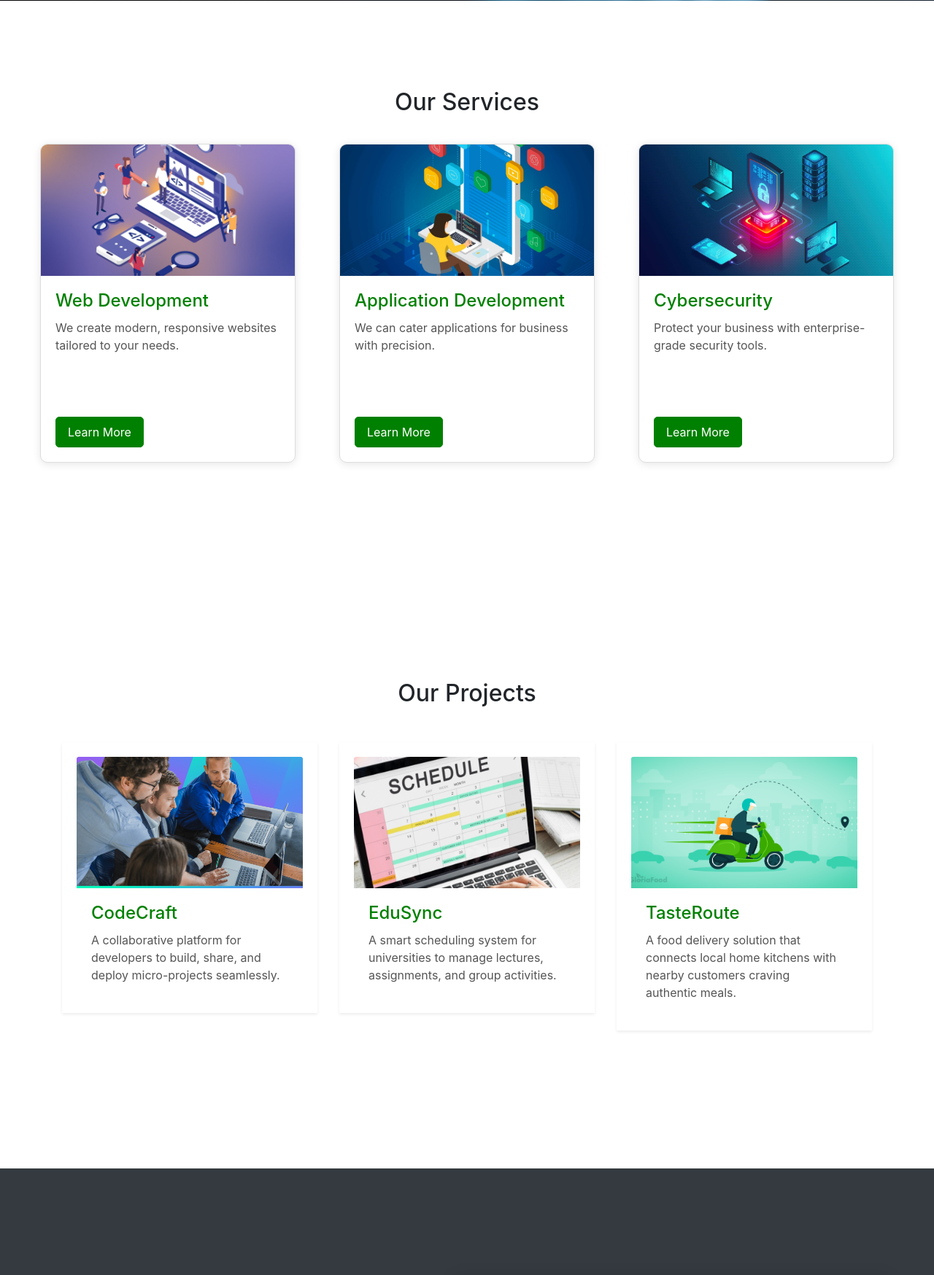
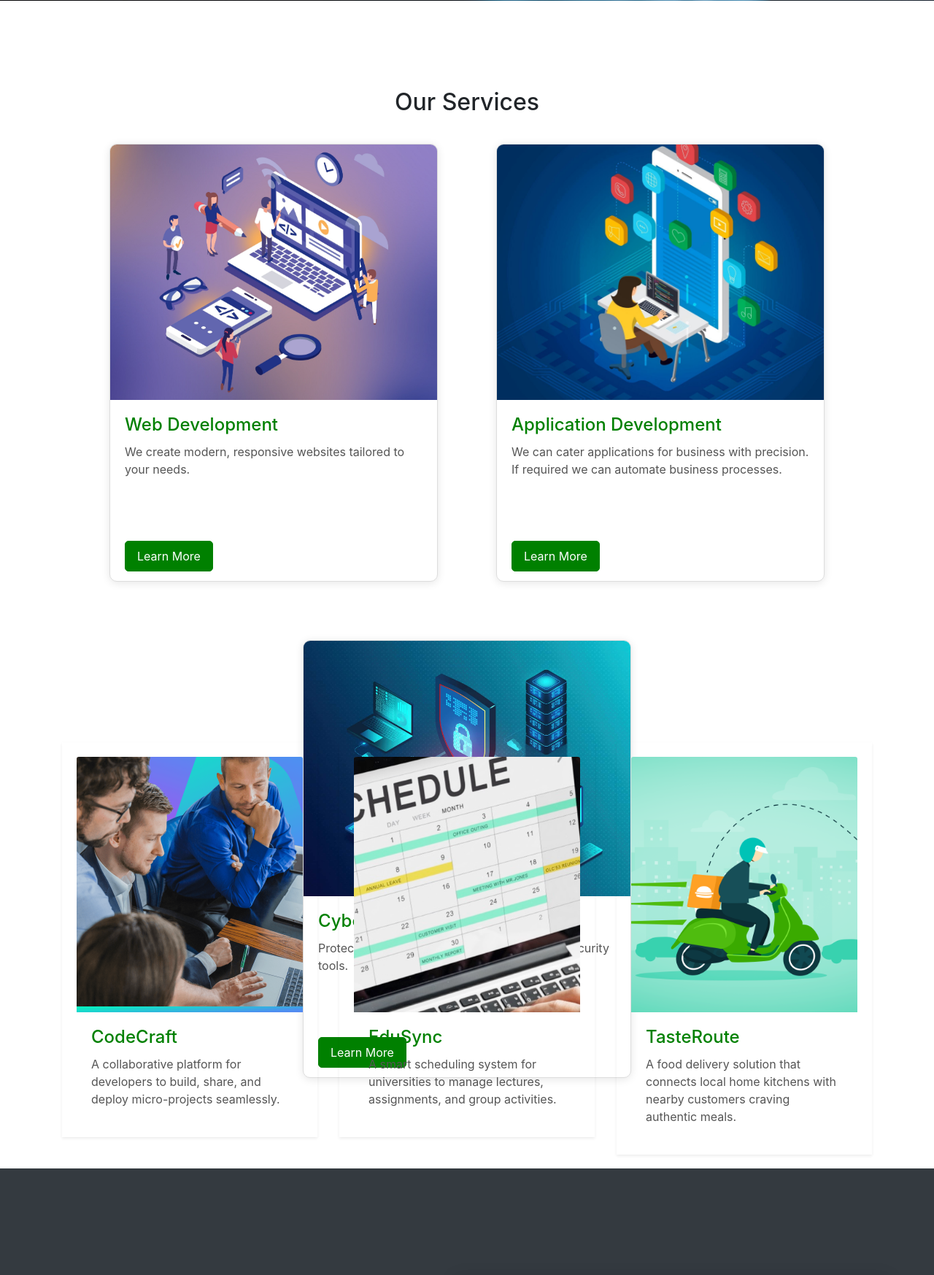
Before and after one commit to kaush-r/web-project-cs, a PHP site: page / in a window 1280 px wide. Shown: the part 799-2546 px from the top of the page at 73% size. Run offline with PHP 8.4, Linux system fonts and the light colour scheme.

Commit message:
Adjusting the card size

```diff
--- a/css/style.css
+++ b/css/style.css
@@ -44,13 +44,13 @@
   display: flex;
   justify-content: center;
   flex-wrap: wrap;
-  gap: 60px;
+  gap: 80px;
   padding: 30px 20px;
 }
 
 .card {
-  width: 350px;
-  height: 450;
+  width: 450px;
+  height: 600px;
   border: 1px solid #ddd;
   border-radius: 10px;
   overflow: hidden;
@@ -67,7 +67,7 @@
 
 .card-img-top {
   width: 100%;
-  height: 180px;
+  height: 350px;
   object-fit: cover;
 }
 
--- a/index.html
+++ b/index.html
@@ -86,7 +86,7 @@
       <img src="images/app.jpg" class="card-img-top" alt="Card image">
       <div class="card-body">
         <h5 class="card-title">Application Development</h5>
-        <p class="card-text">We can cater applications for business with precision.</p>
+        <p class="card-text">We can cater applications for business with precision. If required we can automate business processes.</p>
         <a href="#" class="btn btn-primary">Learn More</a>
       </div>
     </div>
```
